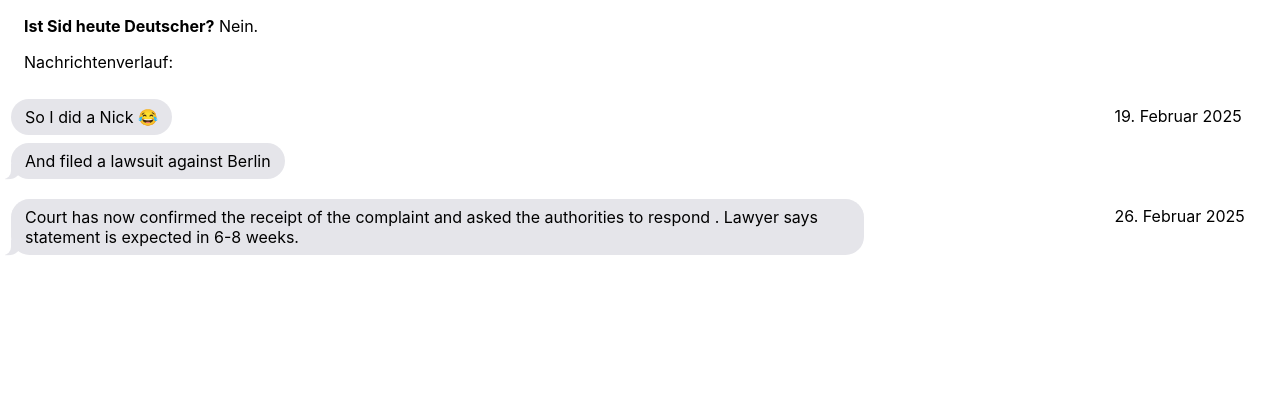
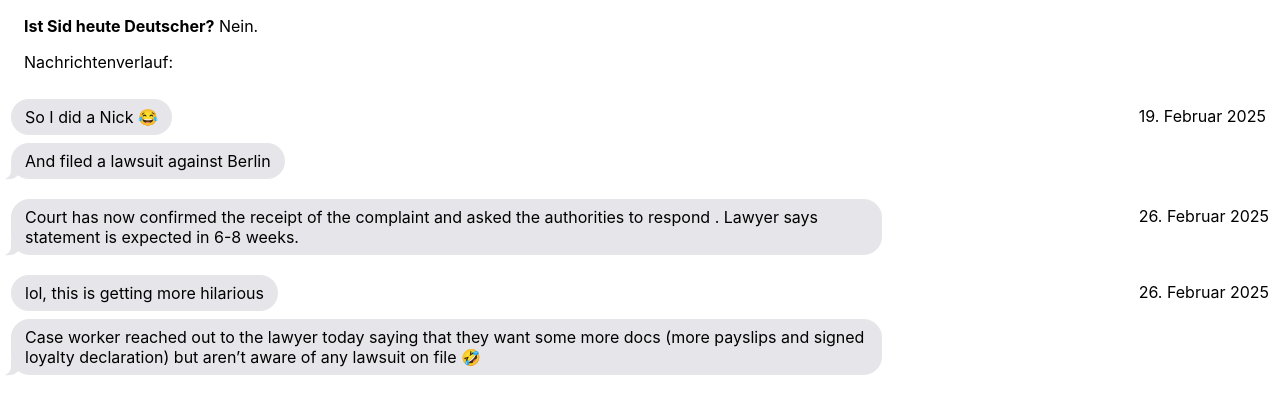
Before and after one commit to tkw1536/istsidheutedeutscher.de, a plain HTML site: page index.html in a window 1280 px wide. Drawn offline with Linux system fonts and the light colour scheme.

Commit message:
more messages

```diff
--- a/index.html
+++ b/index.html
@@ -112,6 +112,15 @@
           <time datetime="2025-02-26">26. Februar 2025</time>
         </td>
       </tr>
+      <tr>
+        <td>
+          <q lang="en">lol, this is getting more hilarious</q>
+          <q lang="en">Case worker reached out to the lawyer today saying that they want some more docs (more payslips and signed loyalty declaration) but aren’t aware of any lawsuit on file 🤣</q>
+        </td>
+        <td>
+          <time datetime="2025-02-26">26. Februar 2025</time>
+        </td>
+      </tr>
     </tbody>
   </table>
 </html>
```
